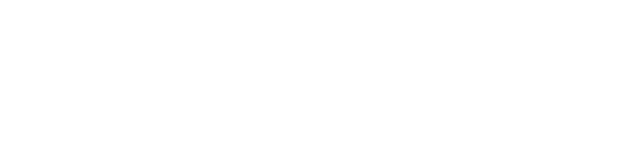
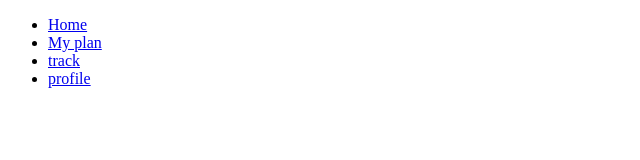
Before and after one commit to Hayatudin/hyTra-web-application, a website: page index.html in a window 1280 px wide. Shown: the whole page, without its empty margins (0-640 px from the left). Drawn offline with Linux system fonts and the light colour scheme.

Commit message:
nav links

```diff
--- a/index.html
+++ b/index.html
@@ -14,6 +14,10 @@
                 </div>
                 <div class="nav-link">
                     <ul>
+                        <li><a href="#">Home</a></li>
+                        <li><a href="#">My plan</a></li>
+                        <li><a href="#">track</a></li>
+                        <li><a href="#">profile</a></li>
 
                     </ul>
                 </div>
```
